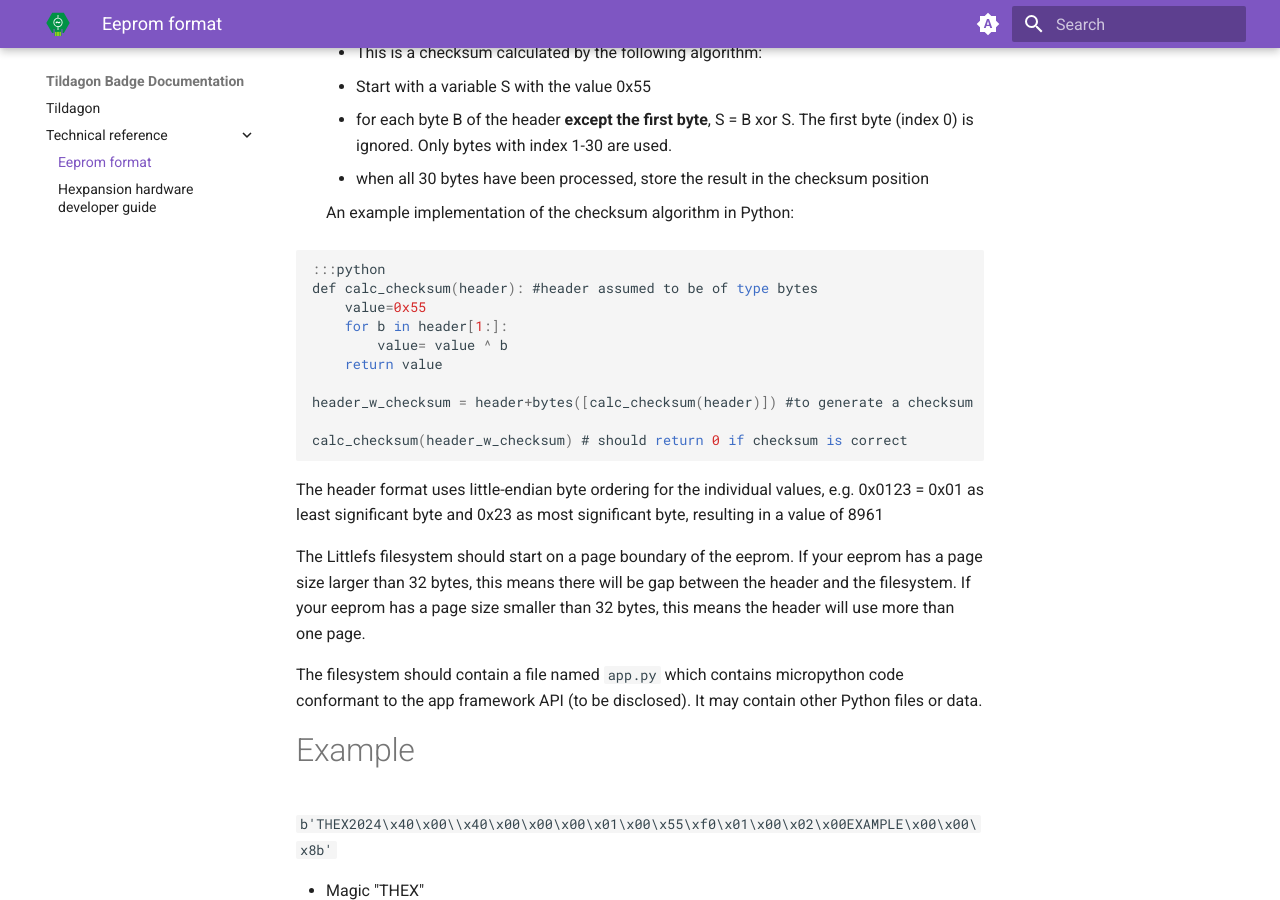
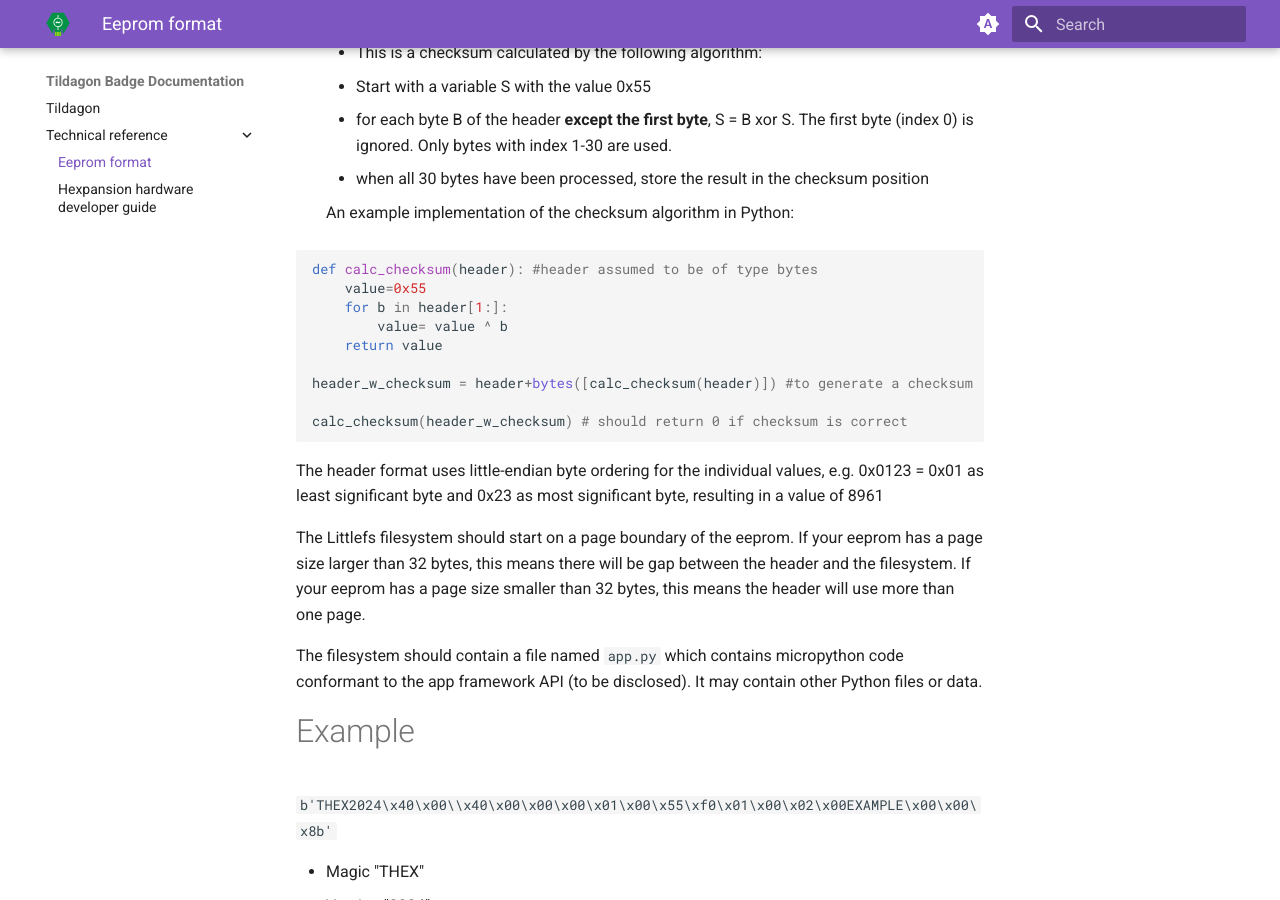
Before and after one commit to emfcamp/badge-2024-documentation, an MkDocs documentation site: the page built from docs/technical-reference/eeprom.md, in a window 1280 px wide and 900 px high, scrolled down 1469 px. Built offline with MkDocs 1.6.1 and Material for MkDocs 9.7.7, drawn with Linux system fonts in a browser that asks for light colours.

Commit message:
pygments-style highlight doesn't work after all

````diff
--- a/docs/technical-reference/eeprom.md
+++ b/docs/technical-reference/eeprom.md
@@ -41,8 +41,8 @@ The header is 32 bytes long and contains the following values:
 
     An example implementation of the checksum algorithm in Python:
 
-```
-:::python
+```python
+
 def calc_checksum(header): #header assumed to be of type bytes
     value=0x55
     for b in header[1:]:
````
